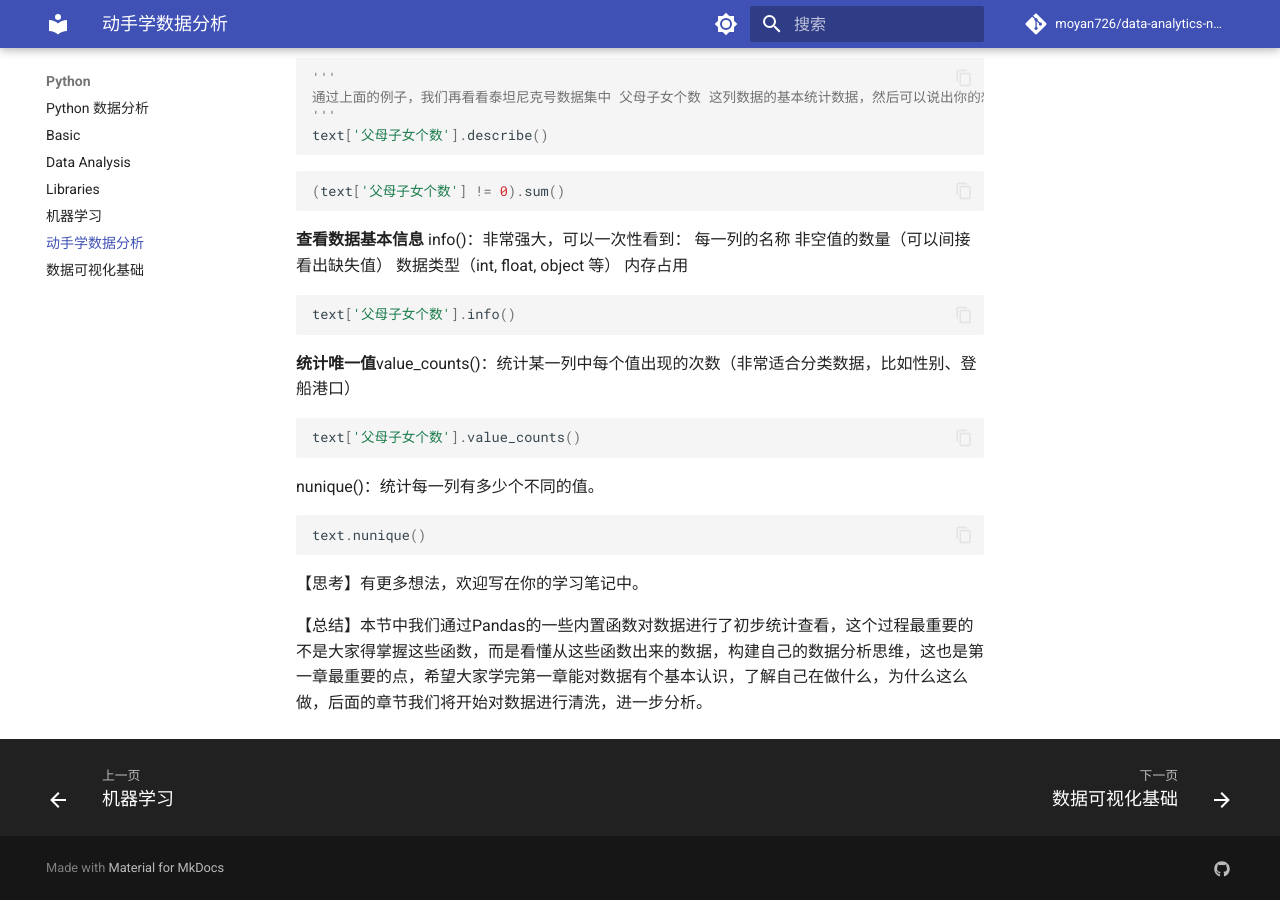
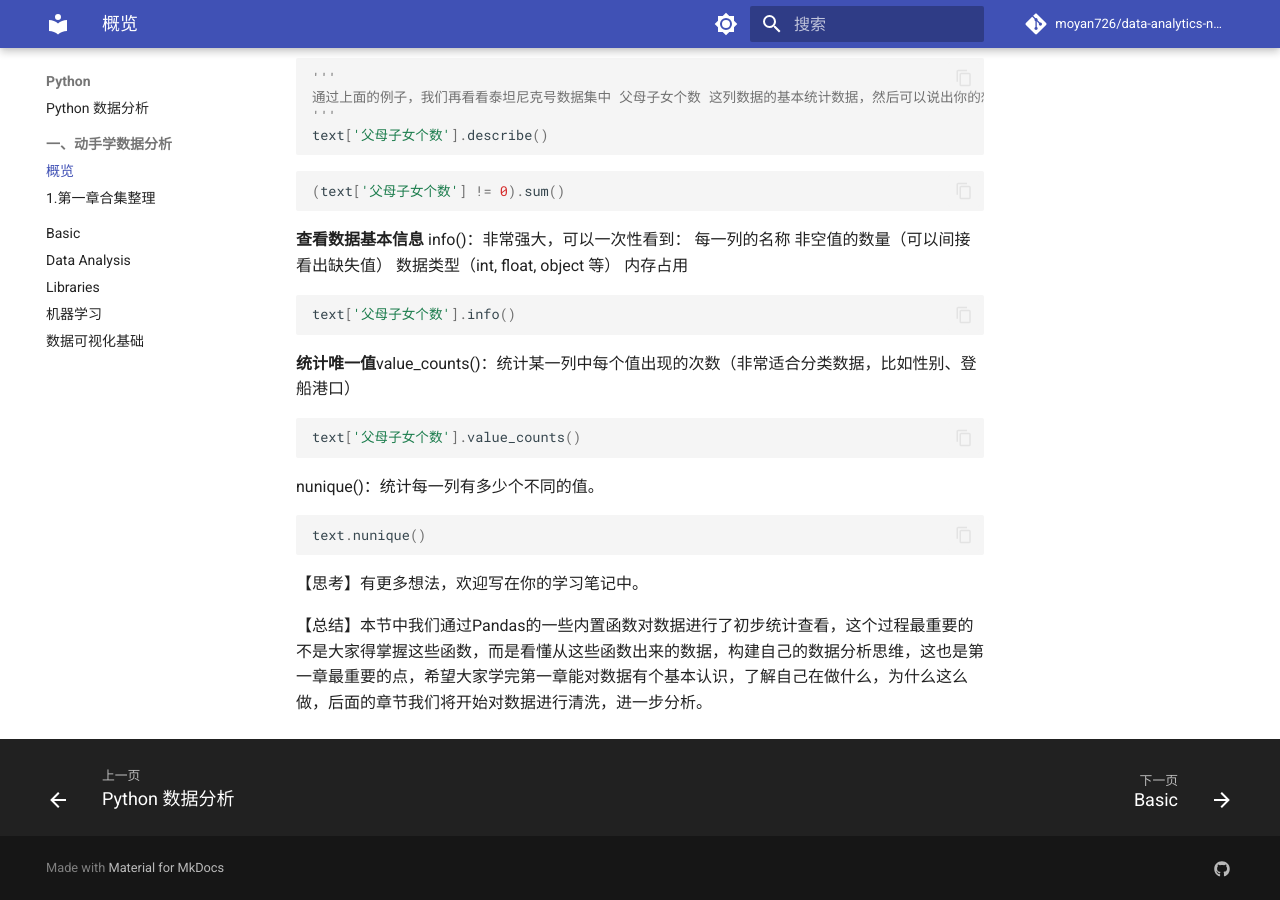
Before and after one commit to moyan726/data-analytics-notes, an MkDocs documentation site: the page built from docs/Python/hands-on-data-analysis/index.md, in a window 1280 px wide and 900 px high, scrolled down 38815 px. Built offline with MkDocs 1.6.1 and Material for MkDocs 9.7.7, drawn with Linux system fonts in a browser that asks for light colours; comment, search, counter and statistics services are not loaded.

Commit message:
更改目录大纲设置

```diff
--- a/mkdocs.yml
+++ b/mkdocs.yml
@@ -27,6 +27,7 @@ theme:
   features:
     - navigation.tabs
     - navigation.sections
+    - navigation.prune
     - navigation.top
     - navigation.footer
     - search.suggest
@@ -68,11 +69,13 @@ nav:
   - Home: index.md
   - Python:
     - Python/index.md
+    - 一、动手学数据分析:
+         - 概览: Python/hands-on-data-analysis/index.md
+         - 1.第一章合集整理: Python/hands-on-data-analysis/snippets/第一章合集整理.md
     - Basic: Python/basic.md
     - Data Analysis: Python/data-analysis.md
     - Libraries: Python/libraries.md
     - 机器学习: Python/Machine-Learning/index.md
-    - 动手学数据分析: Python/hands-on-data-analysis/index.md
     - 数据可视化基础: Python/Data_Visualization/index.md
   - SQL:
       - SQL/index.md
```
